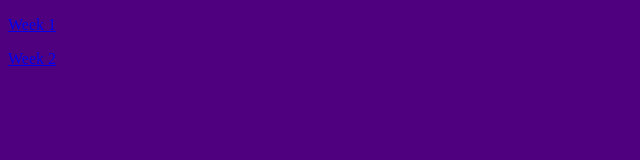
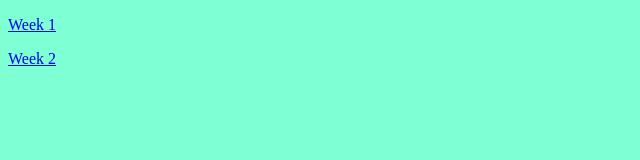
Before and after one commit to LinseyUvA/dataprocessing, a plain HTML site: page index.html in a window 1280 px wide. Shown: the whole page, without its empty margins (0-640 px from the left). Drawn offline with Linux system fonts and the light colour scheme.

Commit message:
kleur aangepast

```diff
--- a/index.html
+++ b/index.html
@@ -6,7 +6,7 @@
     </head>
     <style>
     body {
-      background-color: #4F007F
+      background-color: #7FFFD4
     }
     </style>
     <body>
```
